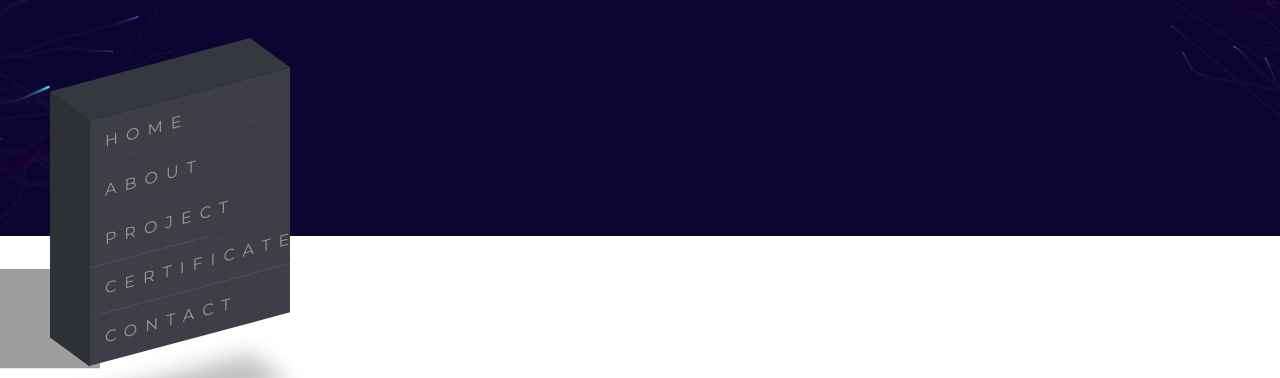
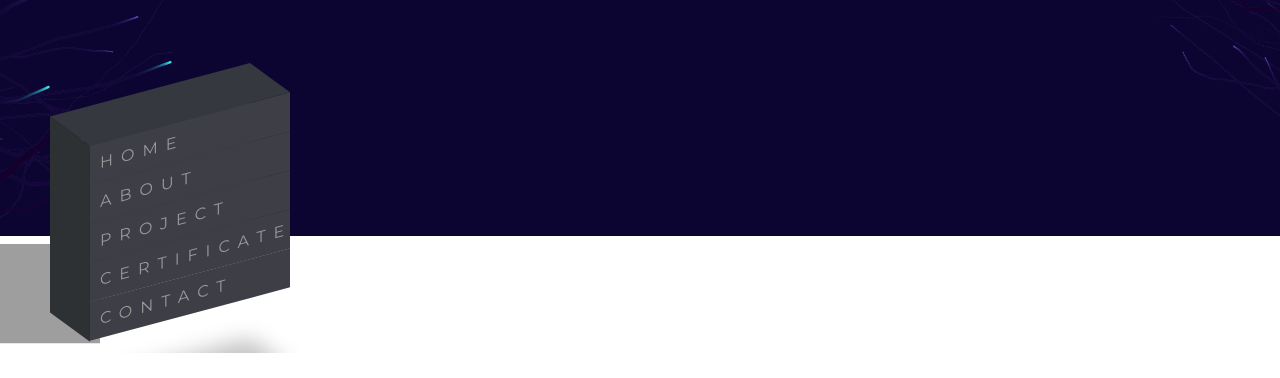
Before and after one commit to ManthanJagnade/PORTFOLIO-DEVELOPERS, a plain HTML site: page index.html in a window 1280 px wide. Shown: the part 564-942 px from the top of the page. After the commit the page ends 917 px from the top, so only its background shows below. Drawn offline with nearby package versions, Linux system fonts and the light colour scheme; grey boxes are pictures that could not be loaded.

Commit message:
made changes in nav css width: 120px; /* reduce the width */   padding: 10px for making nav small

```diff
--- a/style.css
+++ b/style.css
@@ -19,6 +19,12 @@ a.white-mode:hover, a.white-mode:link:hover, a.white-mode:visited:hover, a.white
   background:#edf3f8;
   color: #212121;
 }
+
+/*  */
+#main{
+  height: 100vh;
+}
+/*  */
 body{
   margin: 0;
   padding: 0;
@@ -129,9 +135,9 @@ html{
 {
   position: relative;
   list-style: none;
-  width: 170px;
+  width: 180px;
   background-color: #3e3f46;
-  padding: 15px;
+  padding: 10px;
   z-index: var(--i);
 }
 #nav ul li:hover{
@@ -144,7 +150,7 @@ html{
   top: 0;
   left: -40px;
   width: 40px;
-  height: 50px;
+  height: 40px;
   background:#2e3133;
   transform-origin: right;
   transform: skewY(45deg);
```
